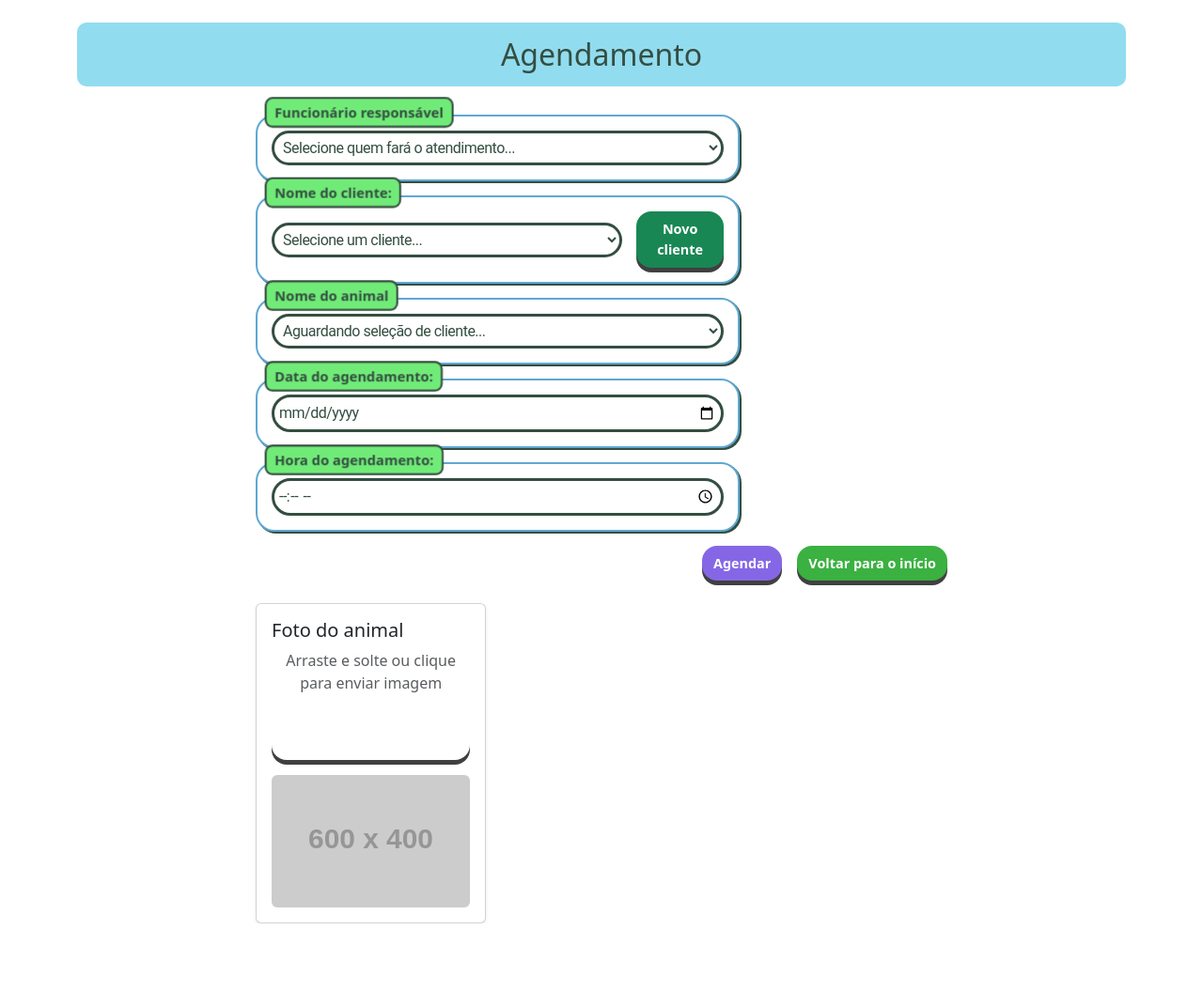
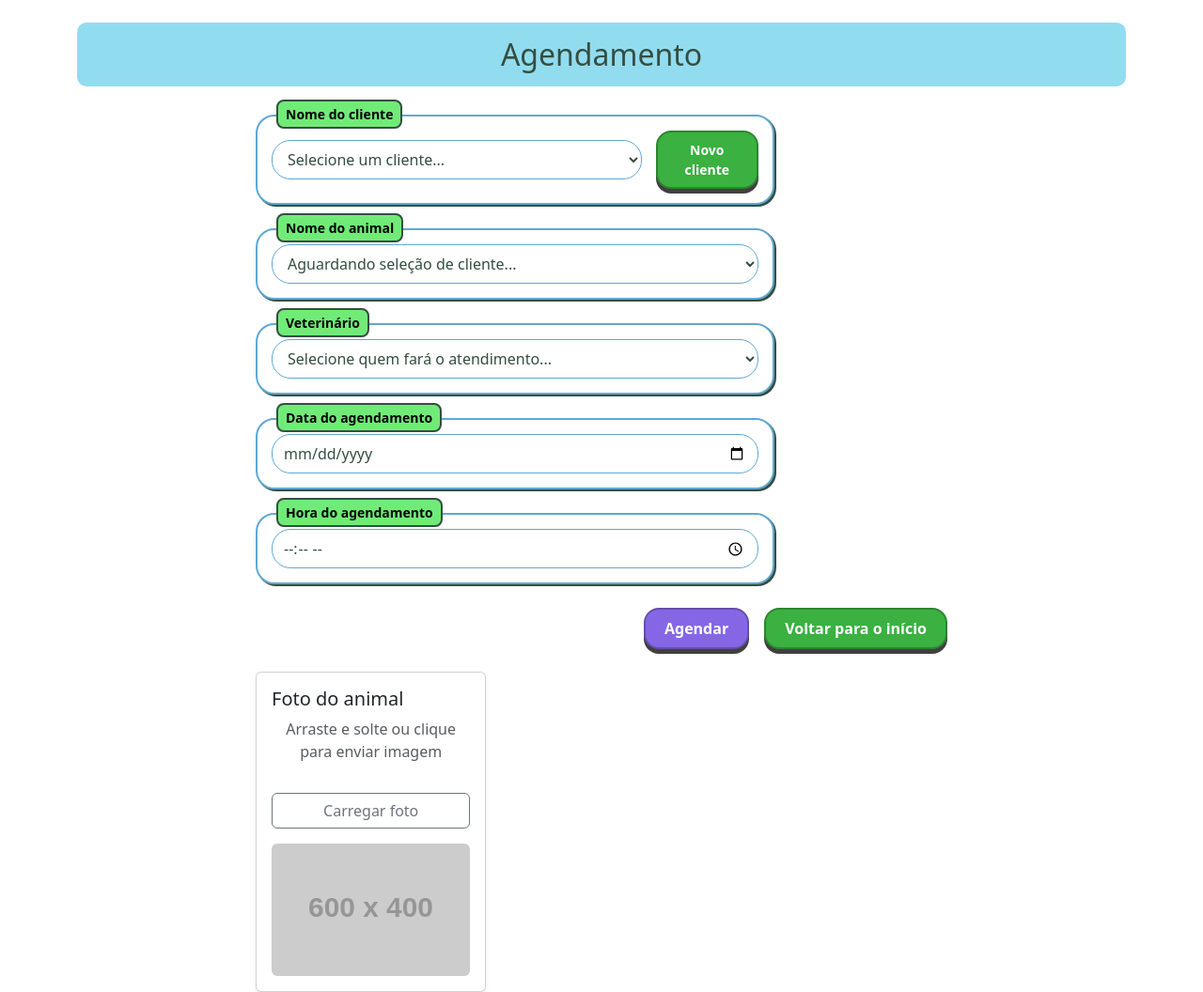
Before and after one commit to HectorSemenssato/sistema-petshop, a PHP site: page /cadastrar_agendamento.php in a window 1280 px wide. Shown: the whole page at 94% size. Before the commit the page ends 983 px from the top, so only its background shows below. Run offline with PHP 8.4, Linux system fonts and the light colour scheme; the visitor is signed in with stand-in values (Sample User, id 1); tables that the repository leaves empty hold one stand-in row (values such as "Sample post"); grey boxes labelled with a size stand in for pictures from a placeholder-image service; some libraries are stand-ins or nearby versions.

Commit message:
style: alteração de arquivo css linkado; refactor: mudança de ordem de inputs e nome de botões para adequar ao padrão css

```diff
--- a/cadastrar_agendamento.php
+++ b/cadastrar_agendamento.php
@@ -34,7 +34,7 @@ if ($stmt = $conn->prepare($sql_funcionarios)) {
     <meta name="viewport" content="width=device-width, initial-scale=1">
     <title>Cadastro de agendamento</title>
     <link href="https://cdn.jsdelivr.net/npm/bootstrap@5.3.3/dist/css/bootstrap.min.css" rel="stylesheet" integrity="sha384-QWTKZyjpPEjISv5WaRU9OFeRpok6YctnYmDr5pNlyT2bRjXh0JMhjY6hW+ALEwIH" crossorigin="anonymous">
-    <link rel="stylesheet" href="./css/styles_cadastros.css">
+    <link rel="stylesheet" href="./css/styles.css">
 </head>
 
 <body>
@@ -45,7 +45,30 @@ if ($stmt = $conn->prepare($sql_funcionarios)) {
                 <div class="row justify-content-center">
                     <div class="col-md-7 col-lg-8">
                         <div class="inputs-section">
-                            <div class="input__container" data-label="Funcionário responsável">
+                            <div class="input__container  input_ag_nomecliente" data-label="Nome do cliente">
+                                <select class="input__search" name="nomecliente_agendamento" id="cliente_select">
+                                    <?php
+                                    if ($dados->num_rows > 0) {
+                                        echo "<option value=''>Selecione um cliente...</option>";
+                                        while ($linha = mysqli_fetch_assoc($dados)) {
+                                            echo "<option value='{$linha['id_cliente']}'>{$linha['nome_cliente']}</option>";
+                                        }
+                                    }
+                                    ?>
+                                </select>
+                                <a href="#" class="btn btn-sm btn-cadastroextra" data-bs-toggle="modal" data-bs-target="#modalNovoCliente">
+                                    Novo cliente
+                                </a>
+                            </div>
+                            <div class="input__container input_ag_idanimal" data-label="Nome do animal">
+                                <select class="input__search" name="idanimal_agendamento" id="animal_select" disabled>
+                                    <option value=''>Aguardando seleção de cliente...</option>
+                                </select>
+                                <a href="#" id="btn-novo-animal" class="btn btn-sm btn-cadastroextra d-none" data-bs-toggle="modal" data-bs-target="#modalNovoAnimal">
+                                    Novo animal
+                                </a>
+                            </div>
+                                 <div class="input__container" data-label="Veterinário">
                                 <select class="input__search" name="funcionario_agendamento" id="funcionario_select">
                                     <?php
                                     if ($dados_funcionarios->num_rows > 0) {
@@ -57,38 +80,15 @@ if ($stmt = $conn->prepare($sql_funcionarios)) {
                                     ?>
                                 </select>
                             </div>
-                            <div class="input__container  input_ag_nomecliente" data-label="Nome do cliente:">
-                                <select class="input__search" name="nomecliente_agendamento" id="cliente_select">
-                                    <?php
-                                    if ($dados->num_rows > 0) {
-                                        echo "<option value=''>Selecione um cliente...</option>";
-                                        while ($linha = mysqli_fetch_assoc($dados)) {
-                                            echo "<option value='{$linha['id_cliente']}'>{$linha['nome_cliente']}</option>";
-                                        }
-                                    }
-                                    ?>
-                                </select>
-                                <a href="#" class="btn btn-sm btn-success" data-bs-toggle="modal" data-bs-target="#modalNovoCliente">
-                                    Novo cliente
-                                </a>
-                            </div>
-                            <div class="input__container input_ag_idanimal" data-label="Nome do animal">
-                                <select class="input__search" name="idanimal_agendamento" id="animal_select" disabled>
-                                    <option value=''>Aguardando seleção de cliente...</option>
-                                </select>
-                                <a href="#" id="btn-novo-animal" class="btn btn-sm btn-success d-none" data-bs-toggle="modal" data-bs-target="#modalNovoAnimal">
-                                    Novo animal
-                                </a>
-                            </div>
-                            <div class="input__container input_ag_dataagenda" data-label="Data do agendamento:">
+                            <div class="input__container input_ag_dataagenda" data-label="Data do agendamento">
                                 <input type="date" class="input__search" name="data_agendamento" required>
                             </div>
-                            <div class="input__container input_ag_horaagenda" data-label="Hora do agendamento:">
+                            <div class="input__container input_ag_horaagenda" data-label="Hora do agendamento">
                                 <input type="time" class="input__search " name="hora_agendamento" required>
                             </div>
                             <div class="d-flex justify-content-end mb-4">
-                                <button type="submit" class="btn btn_agendar me-3">Agendar</button>
-                                <a href="index.php" class="btn btn_inicio">Voltar para o início</a>
+                                <button type="submit" class="btn btn-confirmaformulario me-3">Agendar</button>
+                                <a href="index.php" class="btn btn-inicio">Voltar para o início</a>
                             </div>
                         </div>
                         <div>
```
Also changed, not shown: cadastrar_animal.php (+4 -4 lines).
